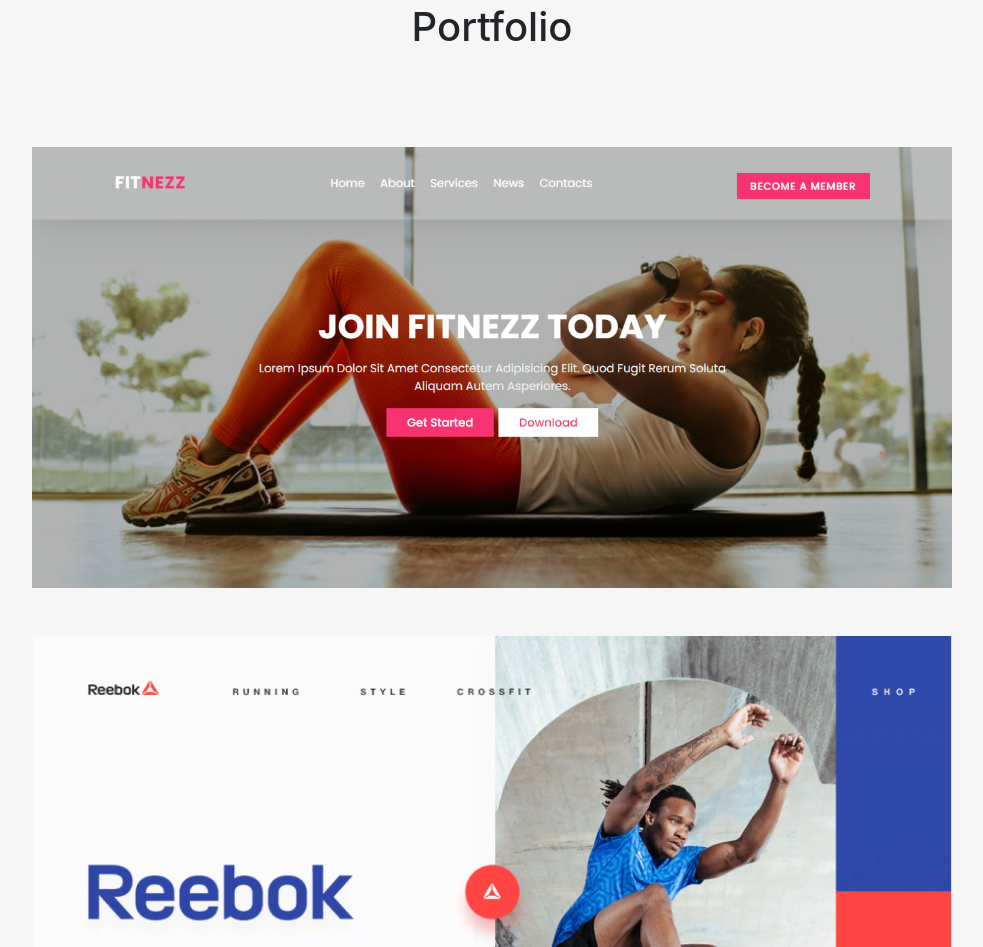
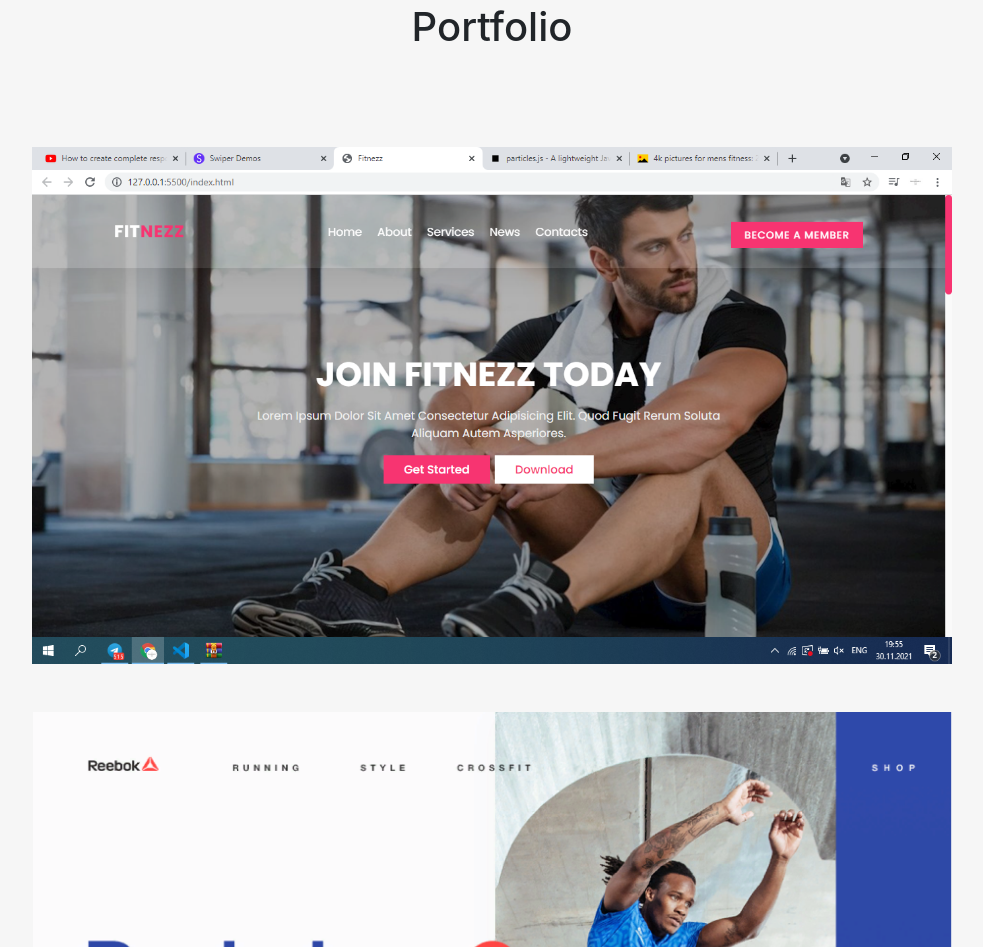
Before and after one commit to muhammadmeliboyev/muhammadmeliboyev, a plain HTML site: page index.html in a window 1280 px wide. Shown: the part 1843-2790 px from the top of the page, without its empty margins (148-1131 px from the left). Drawn offline with Linux system fonts and the light colour scheme.

Commit message:
portfolio
image_2021-11-30_19-55-55.png

```diff
--- a/index.html
+++ b/index.html
@@ -109,7 +109,7 @@
       <h1 style="text-align: center;">Portfolio</h1>
       <div class="row flex-column mt-5 justify-content-center">
         <div class="col-lg-10 mt-5 raasm" style="margin: auto; ">
-           <a href="https://fitnezz-gym.netlify.app/"><img src="./fitnezz.png" style="width: 100%; height: 100%;" alt=""></a>
+           <a href="https://fitnezz-gym.netlify.app/"><img src="./image_2021-11-30_19-55-55.png" style="width: 100%; height: 100%;" alt=""></a>
         </div>
         <div class="col-lg-10 mt-5 raasm" style="margin: auto; ">
           <img src="./reebok_web.png" style="width: 100%; height: 100%;" alt="">
```
